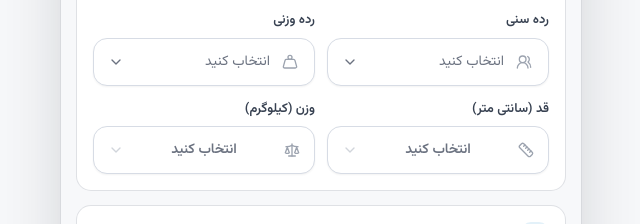
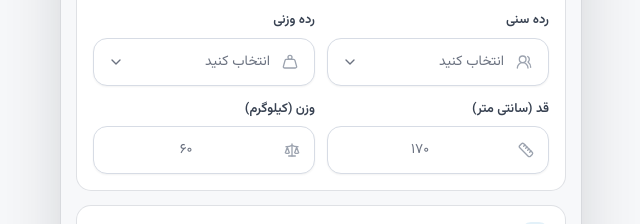
Before and after one commit to MostafaMemari/taekyar-pwa, a Next.js app: page /coach/students/new in a window 1280 px wide. Shown: the part 1160-1384 px from the top of the page, without its empty margins (319-959 px from the left). Built offline with nearby package versions, Linux system fonts and the light colour scheme.

Commit message:
feat: enter height and weight as numeric inputs

```diff
--- a/src/components/coach/students/student-form-fields.tsx
+++ b/src/components/coach/students/student-form-fields.tsx
@@ -2,10 +2,9 @@
 
 import { CalendarCheck, Medal, Ruler, Scale, ShieldCheck, User, UsersRound, Weight } from "lucide-react";
 import { FormSection } from "@/components/coach/coach-form";
-import { AuthField, AuthSelect } from "@/components/shared/auth-field";
+import { AuthField, AuthInput, AuthSelect } from "@/components/shared/auth-field";
 import { BeltPicker } from "@/components/shared/belt-picker";
 import { DatePicker } from "@/components/shared/date-picker";
-import { MeasurePicker } from "@/components/shared/measure-picker";
 import { PhotoPicker } from "@/components/shared/photo-picker";
 import { Segmented } from "@/components/shared/segmented";
 import { Input } from "@/components/ui/input";
@@ -191,30 +190,30 @@ export function StudentSportsFields({ form, onChange, locked = false }: FieldsPr
 
       <div className="grid grid-cols-2 gap-3">
         <AuthField label="قد (سانتی متر)" htmlFor="height">
-          <MeasurePicker
+          <AuthInput
             id="height"
-            title="قد"
-            unit="سانتی متر"
+            name="height"
+            dir="ltr"
+            inputMode="numeric"
+            maxLength={3}
             icon={Ruler}
-            min={100}
-            max={220}
-            defaultValue={170}
-            value={form.height}
-            onChange={(value) => onChange("height", value)}
+            placeholder={toPersianDigits("170")}
+            value={toPersianDigits(form.height)}
+            onChange={(event) => onChange("height", digitsOnly(event.target.value, 3))}
           />
         </AuthField>
 
         <AuthField label="وزن (کیلوگرم)" htmlFor="weight">
-          <MeasurePicker
+          <AuthInput
             id="weight"
-            title="وزن"
-            unit="کیلوگرم"
+            name="weight"
+            dir="ltr"
+            inputMode="numeric"
+            maxLength={3}
             icon={Scale}
-            min={30}
-            max={150}
-            defaultValue={60}
-            value={form.weight}
-            onChange={(value) => onChange("weight", value)}
+            placeholder={toPersianDigits("60")}
+            value={toPersianDigits(form.weight)}
+            onChange={(event) => onChange("weight", digitsOnly(event.target.value, 3))}
           />
         </AuthField>
       </div>
--- a/src/components/shared/measure-picker.tsx
+++ /dev/null
@@ -1,109 +0,0 @@
-"use client";
-
-import { ChevronDown, type LucideIcon } from "lucide-react";
-import { useState } from "react";
-import { WheelColumn } from "@/components/shared/wheel-column";
-import { Button } from "@/components/ui/button";
-import { Sheet, SheetContent, SheetDescription, SheetFooter, SheetHeader, SheetTitle } from "@/components/ui/sheet";
-import { toPersianDigits } from "@/lib/digits";
-import { cn } from "@/lib/utils";
-
-type MeasurePickerProps = {
-  id?: string;
-  title: string;
-  unit: string;
-  icon: LucideIcon;
-  min: number;
-  max: number;
-  defaultValue: number;
-  value: string;
-  onChange: (value: string) => void;
-};
-
-export function MeasurePicker({ id, title, unit, icon: Icon, min, max, defaultValue, value, onChange }: MeasurePickerProps) {
-  const [open, setOpen] = useState(false);
-  const [draft, setDraft] = useState(defaultValue);
-
-  const handleOpen = () => {
-    setDraft(value ? Number(value) : defaultValue);
-    setOpen(true);
-  };
-
-  const confirm = () => {
-    onChange(String(draft));
-    setOpen(false);
-  };
-
-  const clear = () => {
-    onChange("");
-    setOpen(false);
-  };
-
-  return (
-    <>
-      <Button
-        id={id}
-        type="button"
-        variant="field"
-        aria-haspopup="dialog"
-        aria-expanded={open}
-        className={cn("relative h-12 w-full rounded-xl px-11 text-sm font-semibold", value ? "text-ink" : "text-muted-foreground")}
-        onClick={handleOpen}
-      >
-        <Icon className="pointer-events-none absolute start-3.5 text-ink-subtle" aria-hidden="true" />
-        <span className="truncate">{value ? `${toPersianDigits(value)} ${unit}` : "انتخاب کنید"}</span>
-        <ChevronDown className="pointer-events-none absolute end-3.5 text-ink-faint" aria-hidden="true" />
-      </Button>
-
-      <Sheet open={open} onOpenChange={setOpen}>
-        <SheetContent
-          side="bottom"
-          showCloseButton={false}
-          className="mx-auto w-full max-w-md rounded-t-3xl px-5 pt-2 pb-[max(18px,env(safe-area-inset-bottom))]"
-        >
-          <div className="mx-auto h-1 w-10 shrink-0 rounded-full bg-muted-foreground/25" aria-hidden="true" />
-
-          <SheetHeader className="gap-1 p-0 text-center">
-            <SheetTitle className="text-base font-extrabold text-ink">انتخاب {title}</SheetTitle>
-            <SheetDescription className="text-[11px] font-medium leading-5 text-ink-subtle">
-              ستون اعداد را بالا یا پایین بکشید — از {toPersianDigits(String(min))} تا {toPersianDigits(String(max))} {unit}
-            </SheetDescription>
-          </SheetHeader>
-
-          <div className="rounded-2xl bg-muted/60 px-3 py-4">
-            <div className="relative">
-              <WheelColumn
-                ariaLabel={title}
-                min={min}
-                max={max}
-                value={draft}
-                onChange={setDraft}
-                onSelect={(next) => {
-                  onChange(String(next));
-                  setOpen(false);
-                }}
-                scrollKey={open}
-              />
-
-              <span
-                aria-hidden="true"
-                className="pointer-events-none absolute end-4 top-1/2 z-20 -translate-y-1/2 text-[11px] font-semibold text-ink-subtle"
-              >
-                {unit}
-              </span>
-            </div>
-          </div>
-
-          <SheetFooter className="flex-row gap-3 p-0 pt-1">
-            <Button type="button" variant="outline" size="cta" className="flex-1" disabled={!value} onClick={clear}>
-              پاک کردن
-            </Button>
-            <Button type="button" variant="brand" size="cta" className="flex-[2]" onClick={confirm}>
-              تایید
-            </Button>
-          </SheetFooter>
-        </SheetContent>
-      </Sheet>
-    </>
-  );
-}
--- a/src/components/student/student-signup-flow.tsx
+++ b/src/components/student/student-signup-flow.tsx
@@ -5,15 +5,15 @@ import Link from "next/link";
 import { useRouter } from "next/navigation";
 import { type FormEvent, useState } from "react";
 import { AuthPageLead, AuthPageTitle } from "@/components/shared/auth-brand-header";
-import { AuthField } from "@/components/shared/auth-field";
+import { AuthField, AuthInput } from "@/components/shared/auth-field";
 import { AuthScreen } from "@/components/shared/auth-screen";
 import { type BeltOption, BeltPicker } from "@/components/shared/belt-picker";
 import { DatePicker } from "@/components/shared/date-picker";
-import { MeasurePicker } from "@/components/shared/measure-picker";
 import { PhotoPicker } from "@/components/shared/photo-picker";
 import { type StepOneField, StepOneFields, type StepOneForm } from "@/components/shared/step-one-fields";
 import { Stepper } from "@/components/shared/stepper";
 import { Button } from "@/components/ui/button";
+import { digitsOnly, toPersianDigits } from "@/lib/digits";
 
 const STEPS = [{ label: "اطلاعات پایه" }, { label: "کمربند" }, { label: "مدارک" }];
 
@@ -103,30 +103,30 @@ export function StudentSignupFlow() {
 
               <div className="grid grid-cols-2 gap-3">
                 <AuthField label="وزن (کیلوگرم)" htmlFor="weight" optional hint="تعیین رده وزنی">
-                  <MeasurePicker
+                  <AuthInput
                     id="weight"
-                    title="وزن"
-                    unit="کیلوگرم"
+                    name="weight"
+                    dir="ltr"
+                    inputMode="numeric"
+                    maxLength={3}
                     icon={Scale}
-                    min={30}
-                    max={150}
-                    defaultValue={60}
-                    value={documents.weight}
-                    onChange={(value) => updateDocuments("weight", value)}
+                    placeholder={toPersianDigits("60")}
+                    value={toPersianDigits(documents.weight)}
+                    onChange={(event) => updateDocuments("weight", digitsOnly(event.target.value, 3))}
                   />
                 </AuthField>
 
                 <AuthField label="قد (سانتی متر)" htmlFor="height" optional>
-                  <MeasurePicker
+                  <AuthInput
                     id="height"
-                    title="قد"
-                    unit="سانتی متر"
+                    name="height"
+                    dir="ltr"
+                    inputMode="numeric"
+                    maxLength={3}
                     icon={Ruler}
-                    min={100}
-                    max={220}
-                    defaultValue={170}
-                    value={documents.height}
-                    onChange={(value) => updateDocuments("height", value)}
+                    placeholder={toPersianDigits("170")}
+                    value={toPersianDigits(documents.height)}
+                    onChange={(event) => updateDocuments("height", digitsOnly(event.target.value, 3))}
                   />
                 </AuthField>
               </div>
```
Also changed, not shown: 1 other file (tests, documents, lock files or other folders).
